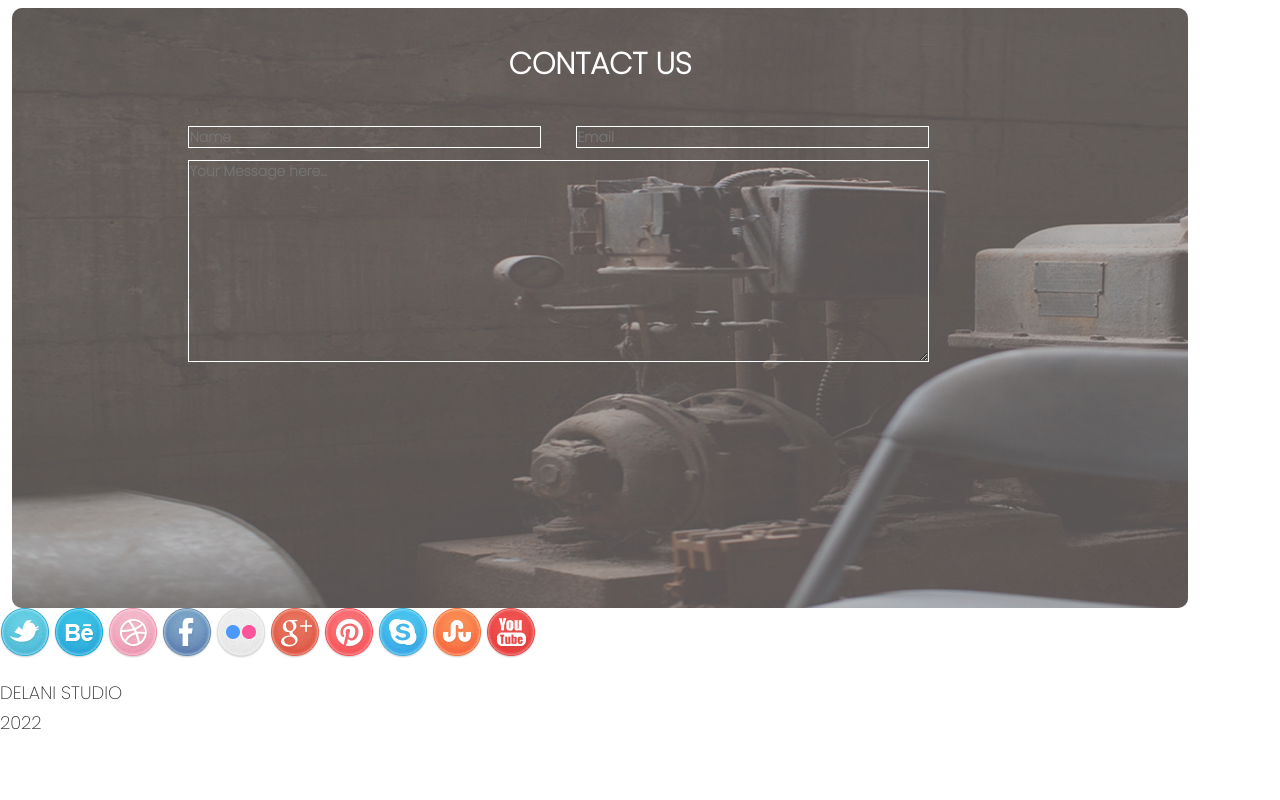
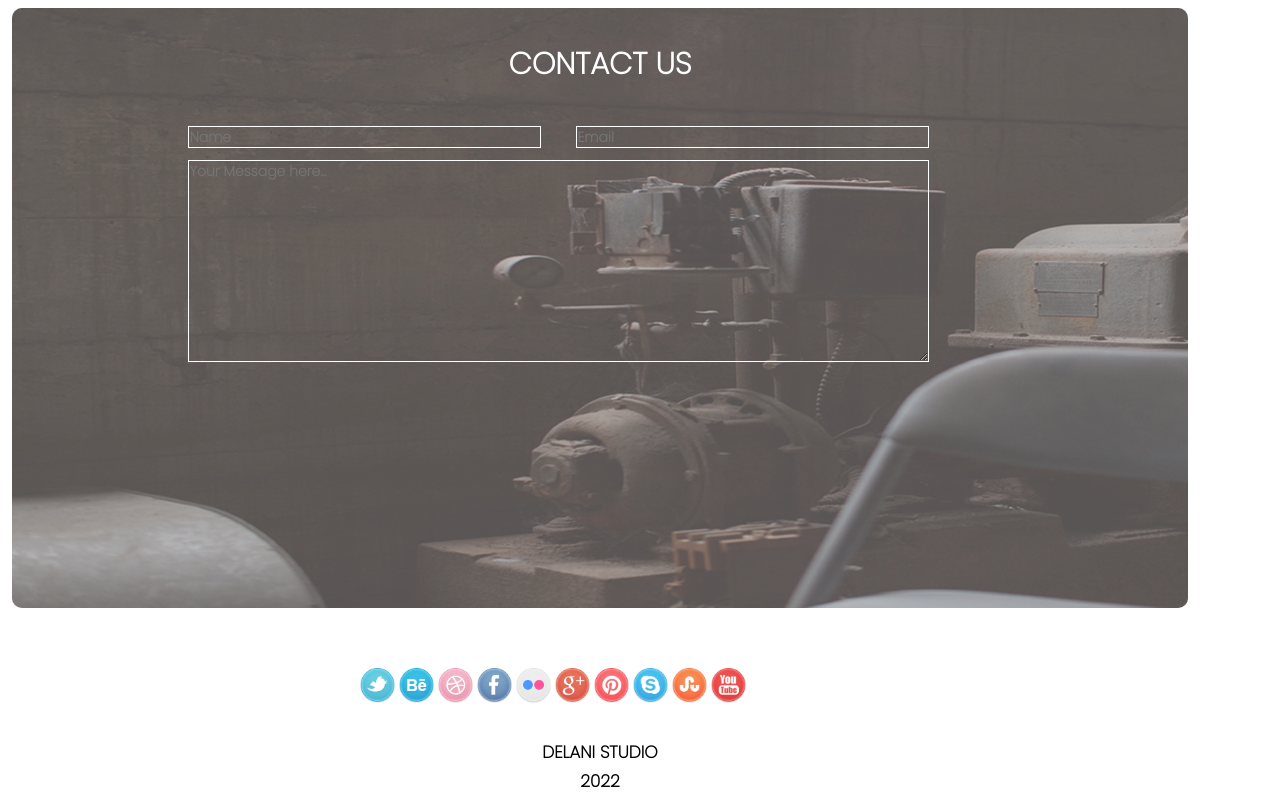
Before and after one commit to SayiaFelix/delani-studio, a plain HTML site: page index.html in a window 1280 px wide. Shown: the part 2460-3260 px from the top of the page. Before the commit the page ends 3203 px from the top, so only its background shows below. Drawn offline with nearby package versions, Linux system fonts and the light colour scheme.

Commit message:
Style;Styling footer div

```diff
--- a/CSS/style.css
+++ b/CSS/style.css
@@ -234,3 +234,23 @@ body {
     color: #ffffff;
     font-weight: 700;
 }
+
+.social {
+    height: 50px;
+    margin-top: 5%;
+    margin-left: 30%;
+}
+
+.social img {
+    width: 35px;
+}
+
+.media {
+    text-align: center;
+    color: #000000;
+}
+
+.media h4 {
+    font-size: 17px;
+    font-weight: bold;
+}
```
